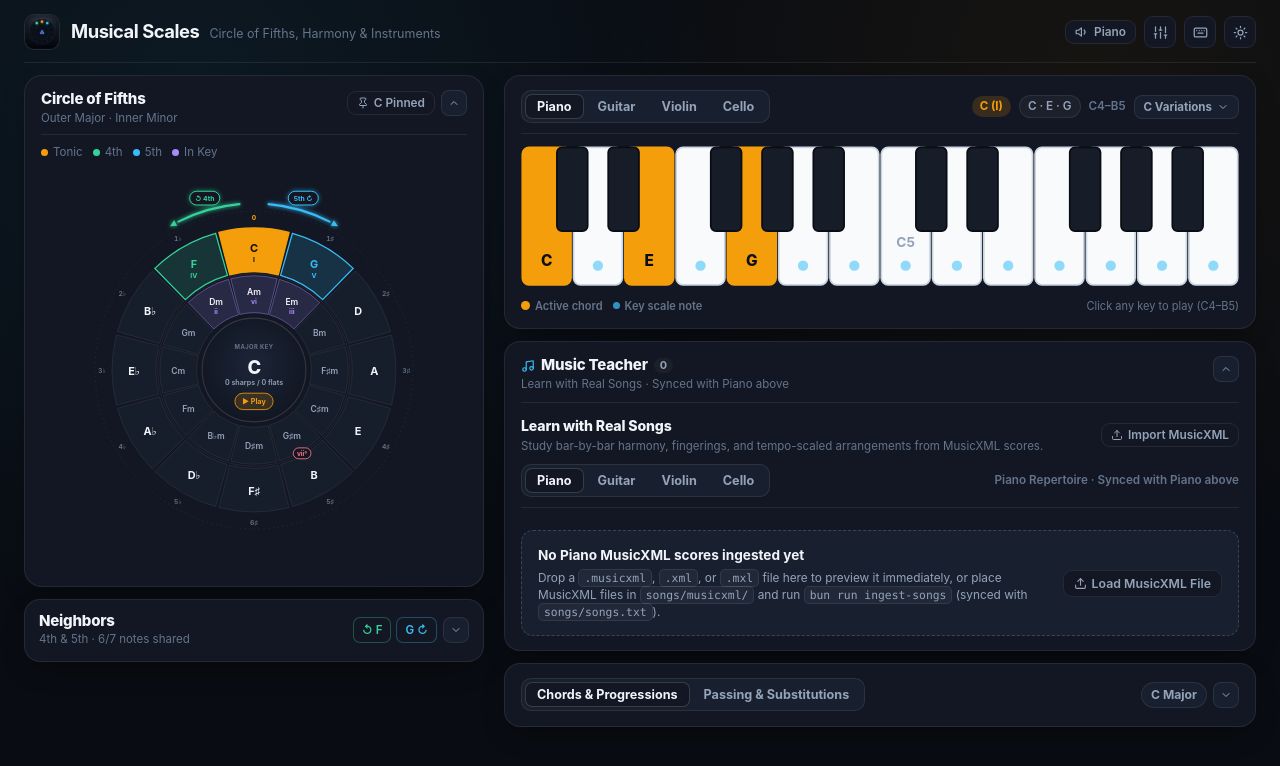
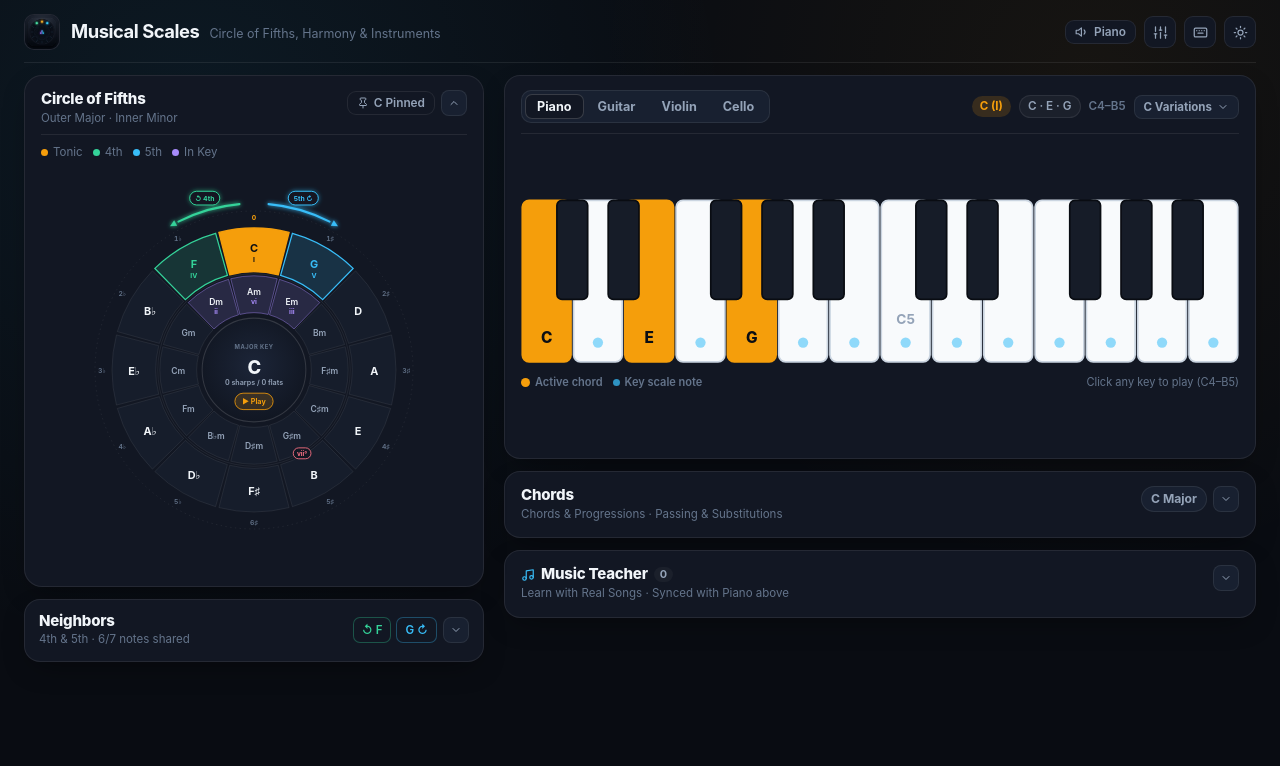
Before and after one commit to NewGuy012/musical-scales, a React (Vite) app: page / in a window 1280 px wide. Shown: the top 766 px of the page. Built offline with nearby package versions, Linux system fonts and the light colour scheme.

Commit message:
feat(ui): add Chords section header, move Music Teacher below, and lock instrument scroll position

```diff
--- a/src/react-app/App.css
+++ b/src/react-app/App.css
@@ -352,8 +352,7 @@
 }
 
 .wheel-shell.is-collapsed .section-header,
-.panel-card.is-collapsed .section-header,
-.panel-card.is-collapsed .harmony-tabs-bar {
+.panel-card.is-collapsed .section-header {
 	padding-bottom: 0;
 	margin-bottom: 0;
 	border-bottom-color: transparent;
@@ -1538,6 +1537,13 @@
 	color: var(--text-muted);
 }
 
+.instrument-panel {
+	min-height: 298px;
+	display: flex;
+	flex-direction: column;
+	justify-content: center;
+}
+
 /* Guitar Fretboard View */
 .guitar-wrap {
 	margin-bottom: 0;
@@ -1670,6 +1676,7 @@
 .fretboard-svg {
 	width: 100%;
 	min-width: 620px;
+	max-height: 192px;
 	height: auto;
 	display: block;
 	user-select: none;
@@ -2227,13 +2234,13 @@
 
 .cello-neck-scroll {
 	overflow-x: auto;
-	margin-top: 8px;
 	padding-bottom: 4px;
 }
 
 .cello-svg {
 	width: 100%;
 	min-width: 660px;
+	max-height: 192px;
 	height: auto;
 	display: block;
 	user-select: none;
@@ -2335,7 +2342,7 @@
 
 .piano-svg {
 	width: 100%;
-	max-height: 175px;
+	max-height: 205px;
 	height: auto;
 	display: block;
 	user-select: none;
@@ -3794,6 +3801,9 @@
 @media (max-width: 720px) {
 	.app-shell {
 		padding: 12px 14px 28px;
+	}
+	.instrument-panel {
+		min-height: 0;
 	}
 	.brand-subtitle {
 		display: none;
--- a/src/react-app/App.tsx
+++ b/src/react-app/App.tsx
@@ -1,4 +1,11 @@
-import { useCallback, useEffect, useMemo, useRef, useState } from "react";
+import {
+	useCallback,
+	useEffect,
+	useLayoutEffect,
+	useMemo,
+	useRef,
+	useState,
+} from "react";
 import {
 	SoundPreset,
 	getDefaultChordSpread,
@@ -33,6 +40,7 @@ import {
 	type PendingMusicXmlPartChoice,
 } from "./components/MusicTeacherSection";
 import { PianoKeyboard } from "./components/PianoKeyboard";
+import { SectionHeader } from "./components/SectionHeader";
 import type { MusicXmlPartSummary, XmlNode } from "./musicxml";
 import {
 	getCatalogEntriesForInstrument,
@@ -141,8 +149,8 @@ const MAX_MUSICXML_FILE_BYTES = 10 * 1024 * 1024;
 type MainSectionId =
 	| "section-circle"
 	| "section-neighbors"
-	| "section-music-teacher"
-	| "section-exploration";
+	| "section-chords"
+	| "section-music-teacher";
 type WorkspaceTab = "chords" | "color";
 
 const INSTRUMENT_META: Record<
@@ -167,6 +175,9 @@ const INSTRUMENT_META: Record<
 	},
 };
 
+const useIsomorphicLayoutEffect =
+	typeof document !== "undefined" ? useLayoutEffect : useEffect;
+
 function InstrumentTabList({
 	activeTab,
 	onSelect,
@@ -175,7 +186,7 @@ function InstrumentTabList({
 	controlsId,
 }: {
 	activeTab: InstrumentTab;
-	onSelect: (tabId: InstrumentTab) => void;
+	onSelect: (tabId: InstrumentTab, anchorEl?: HTMLElement | null) => void;
 	idPrefix: string;
 	ariaLabel: string;
 	controlsId: string;
@@ -191,7 +202,7 @@ function InstrumentTabList({
 					aria-selected={activeTab === tabId}
 					aria-controls={controlsId}
 					className={`instrument-tab ${activeTab === tabId ? "is-active" : ""}`}
-					onClick={() => onSelect(tabId)}
+					onClick={(e) => onSelect(tabId, e.currentTarget)}
 				>
 					{INSTRUMENT_META[tabId].label}
 				</button>
@@ -303,28 +314,24 @@ export function App() {
 		Partial<Record<MainSectionId, boolean>>
 	>({
 		"section-neighbors": true,
-		"section-exploration": true,
+		"section-chords": true,
+		"section-music-teacher": true,
 	});
 
 	const cancelSequenceRef = useRef<(() => void) | null>(null);
 	const songPositionMsRef = useRef<number>(0);
 	const lastUiProgressMsRef = useRef<number>(-100);
 	const songPlayRequestIdRef = useRef<number>(0);
+	const pendingInstrumentAnchorRef = useRef<{
+		element: HTMLElement;
+		top: number;
+	} | null>(null);
 
 	const toggleSectionCollapsed = useCallback((sectionId: MainSectionId) => {
 		setCollapsedSections((prev) => ({
 			...prev,
 			[sectionId]: !prev[sectionId],
 		}));
-	}, []);
-
-	const handleSelectHarmonyTab = useCallback((nextTab: WorkspaceTab) => {
-		setHarmonyTab(nextTab);
-		setCollapsedSections((prev) =>
-			prev["section-exploration"]
-				? { ...prev, "section-exploration": false }
-				: prev,
-		);
 	}, []);
 
 	const updateSongPosition = useCallback((ms: number) => {
@@ -1440,13 +1447,35 @@ export function App() {
 	}, [playingSongId, cuedSongId, stopActiveSequence]);
 
 	const handleSelectInstrumentTab = useCallback(
-		(nextTab: InstrumentTab) => {
+		(nextTab: InstrumentTab, anchorEl?: HTMLElement | null) => {
 			if (nextTab === instrumentView) return;
+			if (typeof window !== "undefined" && anchorEl) {
+				const target =
+					anchorEl.closest<HTMLElement>(
+						".songs-instrument-bar, #section-music-teacher, #section-instruments",
+					) ?? anchorEl;
+				pendingInstrumentAnchorRef.current = {
+					element: target,
+					top: target.getBoundingClientRect().top,
+				};
+			}
 			resetSongContext();
 			setInstrumentView(nextTab);
 		},
 		[instrumentView, resetSongContext],
 	);
+
+	useIsomorphicLayoutEffect(() => {
+		const anchor = pendingInstrumentAnchorRef.current;
+		pendingInstrumentAnchorRef.current = null;
+		if (!anchor || typeof window === "undefined") return;
+		if (!anchor.element.isConnected) return;
+		const nextTop = anchor.element.getBoundingClientRect().top;
+		const delta = nextTop - anchor.top;
+		if (Math.abs(delta) > 0.5) {
+			window.scrollTo(window.scrollX, Math.max(0, window.scrollY + delta));
+		}
+	}, [instrumentView]);
 
 	const selectedSongId = useMemo(() => {
 		const candidate = selectedSongByInstrument[instrumentView];
@@ -1796,12 +1825,14 @@ export function App() {
 	const isVariationActive = Boolean(activeVoicing.id?.startsWith("var-"));
 	const showVariations = variationsOpen || isVariationActive;
 	const hasCustomSettings = preference !== "standard" || soundMode === "pad";
-	const isExplorationCollapsed = Boolean(
-		collapsedSections["section-exploration"],
-	);
+	const isChordsCollapsed = Boolean(collapsedSections["section-chords"]);
 	const isMusicTeacherCollapsed = Boolean(
 		collapsedSections["section-music-teacher"],
 	);
+	const isChordsSequenceActive =
+		activeScaleIndex !== null ||
+		activeProgressionId !== null ||
+		activeColorSeqId !== null;
 	const pendingPartChoice: PendingMusicXmlPartChoice | null =
 		pendingMusicXmlFile
 			? {
@@ -2121,6 +2152,7 @@ export function App() {
 
 						<div
 							id="panel-instrument"
+							className="instrument-panel"
 							role="tabpanel"
 							aria-labelledby={`tab-${instrumentView}`}
 						>
@@ -2190,65 +2222,44 @@ export function App() {
 						</div>
 					</section>
 
-					<MusicTeacherSection
-						instrumentView={instrumentView}
-						instrumentLabel={INSTRUMENT_META[instrumentView].label}
-						repertoireLabel={INSTRUMENT_META[instrumentView].repertoire}
-						instrumentTabList={
-							<InstrumentTabList
-								activeTab={instrumentView}
-								onSelect={handleSelectInstrumentTab}
-								idPrefix="songs-tab"
-								ariaLabel="Learn with Real Songs instrument"
-								controlsId="panel-real-songs"
+					<section
+						id="section-chords"
+						className={`panel-card workspace-card${
+							isChordsCollapsed ? " is-collapsed" : ""
+						}`}
+						aria-labelledby="section-chords-heading"
+					>
+						<SectionHeader
+							headingId="section-chords-heading"
+							title="Chords"
+							description="Chords & Progressions · Passing & Substitutions"
+							bodyId="section-chords-body"
+							titleBadge={
+								isChordsSequenceActive ? (
+									<span className="tab-live-dot" aria-hidden="true" />
+								) : undefined
+							}
+							actions={
+								isChordsCollapsed ? (
+									<span className="workspace-collapsed-key">
+										{analysis.name}
+									</span>
+								) : undefined
+							}
+							isCollapsed={isChordsCollapsed}
+							onToggleCollapse={() => toggleSectionCollapsed("section-chords")}
 						/>
-						}
-						songs={songsForInstrument}
-						otherInstrumentsWithSongs={otherInstrumentsWithSongs}
-						selectedSongId={selectedSongId}
-						playingSongId={playingSongId}
-						cuedSongId={cuedSongId}
-						songPositionMs={songPositionMs}
-						playbackSpeed={songPlaybackSpeed}
-						activeChordStepIndex={activeSongStepIndex}
-						activeNoteLabel={activeSongNoteLabel}
-						selectedPreviewStepId={selectedSongPreviewId}
-						isCollapsed={isMusicTeacherCollapsed}
-						isImporting={isImportingMusicXml}
-						importError={musicXmlImportError}
-						pendingPartChoice={pendingPartChoice}
-						onToggleCollapse={() =>
-							toggleSectionCollapsed("section-music-teacher")
-						}
-						onSelectInstrument={handleSelectInstrumentTab}
-						onSelectSong={handleSelectSong}
-						onImportMusicXmlFile={handleImportMusicXmlFile}
-						onConfirmPartChoice={handleConfirmPartChoice}
-						onCancelPartChoice={() => setPendingMusicXmlFile(null)}
-						onDismissImportError={() => setMusicXmlImportError(null)}
-						onRemoveLocalPreview={handleRemoveLocalPreview}
-						onChangePlaybackSpeed={handleChangePlaybackSpeed}
-						onTogglePlaySong={handleTogglePlaySong}
-						onStopSong={handleStopSong}
-						onSeekSong={handleSeekSong}
-						onBeginScrubSong={handleBeginScrubSong}
-						onSkipSongBar={handleSkipSongBar}
-						onPlayFromSongBar={handlePlayFromSongBar}
-						onSelectSongChordStep={handleSelectSongChordStep}
-					/>
-
-					<section
-						id="section-exploration"
-						className={`panel-card workspace-card${
-							isExplorationCollapsed ? " is-collapsed" : ""
-						}`}
-						aria-label="Harmony exploration workspace"
+
+						<div
+							id="section-chords-body"
+							className="section-body"
+							hidden={isChordsCollapsed}
 						>
 							<div className="harmony-tabs-bar">
 								<div
 									className="instrument-tablist"
 									role="tablist"
-								aria-label="Harmony workspace"
+									aria-label="Chords workspace"
 								>
 									<button
 										type="button"
@@ -2259,7 +2270,7 @@ export function App() {
 										className={`instrument-tab ${
 											harmonyTab === "chords" ? "is-active" : ""
 										}`}
-									onClick={() => handleSelectHarmonyTab("chords")}
+										onClick={() => setHarmonyTab("chords")}
 									>
 										Chords &amp; Progressions
 									</button>
@@ -2272,7 +2283,7 @@ export function App() {
 										className={`instrument-tab ${
 											harmonyTab === "color" ? "is-active" : ""
 										}`}
-									onClick={() => handleSelectHarmonyTab("color")}
+										onClick={() => setHarmonyTab("color")}
 									>
 										<span>Passing &amp; Substitutions</span>
 										{activeColorSeqId !== null && (
@@ -2282,12 +2293,6 @@ export function App() {
 								</div>
 
 								<div className="chord-toolbar">
-								{isExplorationCollapsed ? (
-									<span className="workspace-collapsed-key">
-										{analysis.name}
-									</span>
-								) : (
-									<>
 									{harmonyTab === "chords" && (
 										<div
 											className="segmented-control"
@@ -2320,34 +2325,9 @@ export function App() {
 									>
 										Arpeggio
 									</button>
-									</>
-								)}
-
-								<button
-									type="button"
-									className={`section-collapse-btn${
-										isExplorationCollapsed ? " is-collapsed" : ""
-									}`}
-									aria-expanded={!isExplorationCollapsed}
-									aria-controls="section-exploration-body"
-									aria-label={`${
-										isExplorationCollapsed ? "Expand" : "Collapse"
-									} Exploration`}
-									title={`${
-										isExplorationCollapsed ? "Expand" : "Collapse"
-									} Exploration`}
-									onClick={() => toggleSectionCollapsed("section-exploration")}
-								>
-									<IconChevronDown size={14} />
-								</button>
-							</div>
-						</div>
-
-						<div
-							id="section-exploration-body"
-							className="section-body"
-							hidden={isExplorationCollapsed}
-						>
+								</div>
+							</div>
+
 							<div
 								id="panel-harmony-chords"
 								role="tabpanel"
@@ -2357,9 +2337,9 @@ export function App() {
 								<div id="section-key-scale" className="hero-top">
 									<div className="hero-identity">
 										<div className="hero-title-row">
-											<h2 id="key-title" className="hero-key-title">
+											<h3 id="key-title" className="hero-key-title">
 												{analysis.name}
-											</h2>
+											</h3>
 
 											<div
 												className="segmented-control"
@@ -2628,6 +2608,53 @@ export function App() {
 							)}
 						</div>
 					</section>
+
+					<MusicTeacherSection
+						instrumentView={instrumentView}
+						instrumentLabel={INSTRUMENT_META[instrumentView].label}
+						repertoireLabel={INSTRUMENT_META[instrumentView].repertoire}
+						instrumentTabList={
+							<InstrumentTabList
+								activeTab={instrumentView}
+								onSelect={handleSelectInstrumentTab}
+								idPrefix="songs-tab"
+								ariaLabel="Learn with Real Songs instrument"
+								controlsId="panel-real-songs"
+							/>
+						}
+						songs={songsForInstrument}
+						otherInstrumentsWithSongs={otherInstrumentsWithSongs}
+						selectedSongId={selectedSongId}
+						playingSongId={playingSongId}
+						cuedSongId={cuedSongId}
+						songPositionMs={songPositionMs}
+						playbackSpeed={songPlaybackSpeed}
+						activeChordStepIndex={activeSongStepIndex}
+						activeNoteLabel={activeSongNoteLabel}
+						selectedPreviewStepId={selectedSongPreviewId}
+						isCollapsed={isMusicTeacherCollapsed}
+						isImporting={isImportingMusicXml}
+						importError={musicXmlImportError}
+						pendingPartChoice={pendingPartChoice}
+						onToggleCollapse={() =>
+							toggleSectionCollapsed("section-music-teacher")
+						}
+						onSelectInstrument={handleSelectInstrumentTab}
+						onSelectSong={handleSelectSong}
+						onImportMusicXmlFile={handleImportMusicXmlFile}
+						onConfirmPartChoice={handleConfirmPartChoice}
+						onCancelPartChoice={() => setPendingMusicXmlFile(null)}
+						onDismissImportError={() => setMusicXmlImportError(null)}
+						onRemoveLocalPreview={handleRemoveLocalPreview}
+						onChangePlaybackSpeed={handleChangePlaybackSpeed}
+						onTogglePlaySong={handleTogglePlaySong}
+						onStopSong={handleStopSong}
+						onSeekSong={handleSeekSong}
+						onBeginScrubSong={handleBeginScrubSong}
+						onSkipSongBar={handleSkipSongBar}
+						onPlayFromSongBar={handlePlayFromSongBar}
+						onSelectSongChordStep={handleSelectSongChordStep}
+					/>
 				</div>
 			</main>
 		</div>
--- a/src/react-app/components/BowedFingerboard.tsx
+++ b/src/react-app/components/BowedFingerboard.tsx
@@ -72,12 +72,12 @@ const HARMONIC_DOT_SEMITONES = new Set([5, 7, 12]);
 const VISUAL_ROWS = [3, 2, 1, 0] as const;
 
 const SVG_WIDTH = 900;
-const SVG_HEIGHT = 238;
+const SVG_HEIGHT = 202;
 const OPEN_COL_X = 68;
 const NUT_X = 96;
 const NECK_RIGHT = 878;
-const TOP_PAD = 42;
-const BOTTOM_PAD = 34;
+const TOP_PAD = 38;
+const BOTTOM_PAD = 32;
 const ROW_STEP = (SVG_HEIGHT - TOP_PAD - BOTTOM_PAD) / 3;
 
 export function BowedFingerboard({
@@ -276,7 +276,7 @@ export function BowedFingerboard({
 							/>
 							<text
 								x={NUT_X + (activeVoicing.handBaseSemitone - 1) * semiStep + 9}
-								y={SVG_HEIGHT - 8}
+								y={SVG_HEIGHT - 2}
 								className="cello-frame-caption"
 							>
 								LH Frame ({activeVoicing.positionLabel})
@@ -294,7 +294,7 @@ export function BowedFingerboard({
 								{semi === 0 ? (
 									<text
 										x={OPEN_COL_X}
-										y={17}
+										y={13}
 										textAnchor="middle"
 										className="cello-semi-label is-guide"
 									>
@@ -315,7 +315,7 @@ export function BowedFingerboard({
 										/>
 										<text
 											x={centerX}
-											y={17}
+											y={13}
 											textAnchor="middle"
 											className={
 												isGuide
--- a/src/react-app/components/MusicTeacherSection.tsx
+++ b/src/react-app/components/MusicTeacherSection.tsx
@@ -36,7 +36,10 @@ export interface MusicTeacherSectionProps {
 	importError: string | null;
 	pendingPartChoice: PendingMusicXmlPartChoice | null;
 	onToggleCollapse: () => void;
-	onSelectInstrument: (instrument: InstrumentTab) => void;
+	onSelectInstrument: (
+		instrument: InstrumentTab,
+		anchorEl?: HTMLElement | null,
+	) => void;
 	onSelectSong: (songId: string) => void;
 	onImportMusicXmlFile: (file: File) => void;
 	onConfirmPartChoice: (partId: string, instrument: InstrumentTab) => void;
@@ -66,7 +69,7 @@ const INSTRUMENT_OPTIONS: ReadonlyArray<{ id: InstrumentTab; label: string }> =
 	];
 
 /**
- * Collapsible Music Teacher section directly below the Interactive Instruments dock,
+ * Collapsible Music Teacher section below the Chords section,
  * housing the "Learn with Real Songs" subsection and MusicXML file ingestion preview.
  */
 export function MusicTeacherSection({
--- a/src/react-app/components/PianoKeyboard.tsx
+++ b/src/react-app/components/PianoKeyboard.tsx
@@ -32,9 +32,9 @@ export function PianoKeyboard({
 	onPlayNote,
 }: PianoKeyboardProps) {
 	const whiteKeyWidth = 30;
-	const whiteKeyHeight = 82;
+	const whiteKeyHeight = 96;
 	const blackKeyWidth = 18;
-	const blackKeyHeight = 49;
+	const blackKeyHeight = 58;
 
 	const whiteKeys: { midi: number; x: number; pc: number; octave: number }[] =
 		[];
--- a/src/react-app/components/SongExamplesPanel.tsx
+++ b/src/react-app/components/SongExamplesPanel.tsx
@@ -32,7 +32,10 @@ export interface SongExamplesPanelProps {
 	activeNoteLabel: string | null;
 	selectedPreviewStepId: string | null;
 	onSelectSong?: (songId: string) => void;
-	onSelectInstrument?: (instrument: InstrumentTab) => void;
+	onSelectInstrument?: (
+		instrument: InstrumentTab,
+		anchorEl?: HTMLElement | null,
+	) => void;
 	onRequestImportMusicXml?: () => void;
 	onRemoveLocalPreview?: (songId: string) => void;
 	onChangePlaybackSpeed?: (speed: number) => void;
@@ -653,7 +656,9 @@ export function SongExamplesPanel({
 									key={item.instrument}
 									type="button"
 									className="chip-btn chip-btn-compact"
-									onClick={() => onSelectInstrument(item.instrument)}
+									onClick={(e) =>
+										onSelectInstrument(item.instrument, e.currentTarget)
+									}
 								>
 									{item.label} ({item.count})
 								</button>
```
Also changed, not shown: 3 other files (tests, documents, lock files or other folders). Lines whose indentation alone changed are shown as unchanged.
